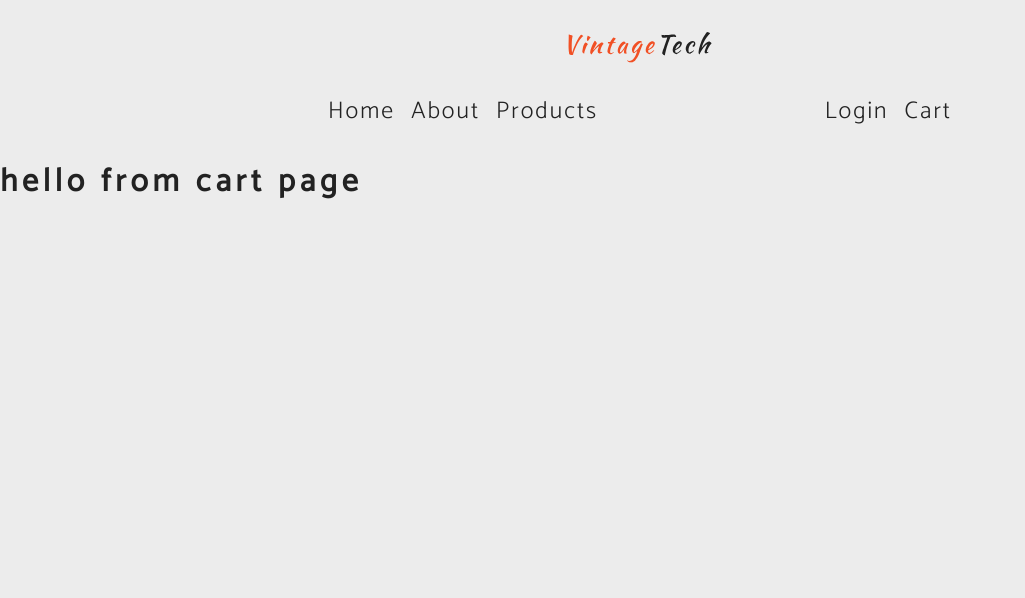
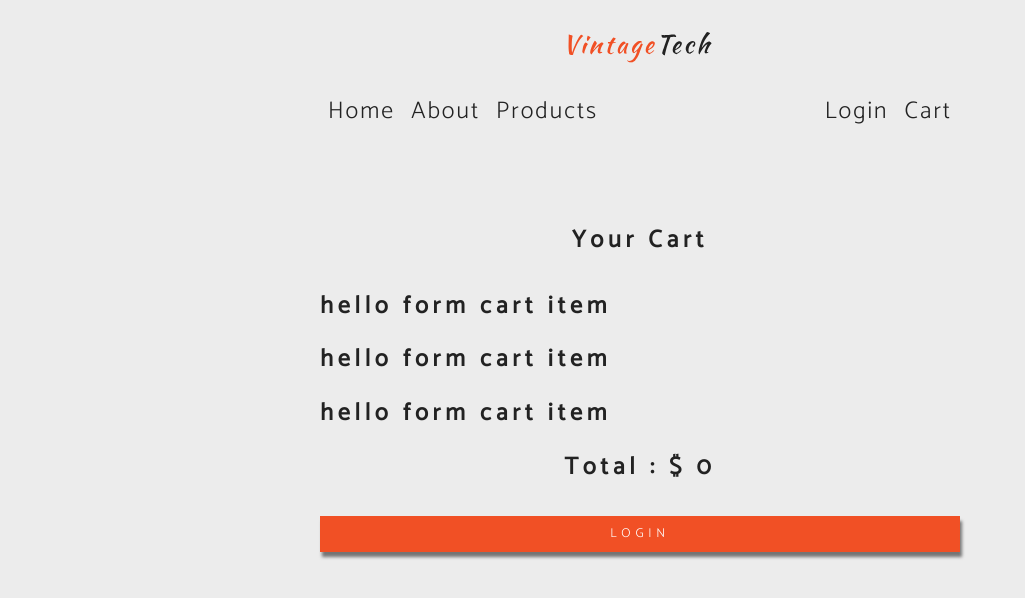
Before and after one commit to ed-f-jones/vintage-electronics-project, a React (Create React App) app: page /cart in a window 1280 px wide. Shown: the top 598 px of the page, without its empty margins (0-1025 px from the left). Built offline with nearby package versions, Linux system fonts and the light colour scheme; no server answers.

Commit message:
linked login, checkout, and completed layot look

```diff
--- a/src/components/Cart/EmptyCart.js
+++ b/src/components/Cart/EmptyCart.js
@@ -1,5 +1,11 @@
 import React from "react";
+import {Link} from 'react-router-dom';
 
 export default function EmptyCart() {
-  return <h1>hello from empty cart</h1>;
+  return <section className="empty-cart section">
+    <h2>Cart is empty</h2>
+    <Link to="/products" className="btn btn-primary">
+      keep shopping
+    </Link>
+  </section>;
 }
--- a/src/context/cart.js
+++ b/src/context/cart.js
@@ -1 +1,16 @@
 // cart context
+import React from 'react';
+import localCart from '../utils/localCart';
+
+const CartContext = React.createContext();
+
+function CartProvider({children}) {
+ const [cart, setCart] = React.useState(localCart);
+ const [total,setTotal] = React.useState(0);
+ const [cartItems, setCartItems] = React.useState(0);
+    return <CartContext.Provider value={{cart, total, cartItems}}>
+        {children}
+    </CartContext.Provider>
+}
+
+export {CartContext, CartProvider};
--- a/src/index.js
+++ b/src/index.js
@@ -3,9 +3,13 @@
 import "./index.css";
 import App from "./App";
 import ProductProvider from './context/products';
+import {CartProvider} from "./context/cart";
 
 ReactDOM.render(
 <ProductProvider>
-<App />
+    <CartProvider>
+    <App />
+    </CartProvider>
+
 </ProductProvider>, document.getElementById("root")
 );
--- a/src/pages/Cart.js
+++ b/src/pages/Cart.js
@@ -1,5 +1,32 @@
 import React from "react";
+import {CartContext} from '../context/cart';
+import EmptyCart from '../components/Cart/EmptyCart';
+import CartItem from '../components/Cart/CartItem';
+import {Link} from 'react-router-dom';
+//import{UserContext} from '../context/user';
 
 export default function Cart() {
-  return <h1>hello from cart page</h1>;
+
+  let user = false;
+
+  const {cart, total} = React.useContext(CartContext);
+
+  if(cart.length === 0) {
+    return <EmptyCart/>
+  }
+
+  return <section className="cart-items section">
+    <h2> your cart</h2>
+    {cart.map(item => {
+      return <CartItem key={item.id} {...item}/>
+    })}
+    <h2>total : $ {total}</h2>
+    { user? (<Link to="/checkout" className="btn btn-primary btn-block">
+      checkout
+      </Link>) : (<Link to="/login" className="btn btn-primary btn-block">
+      login
+    </Link>)}
+
+
+  </section>;
 }
```
